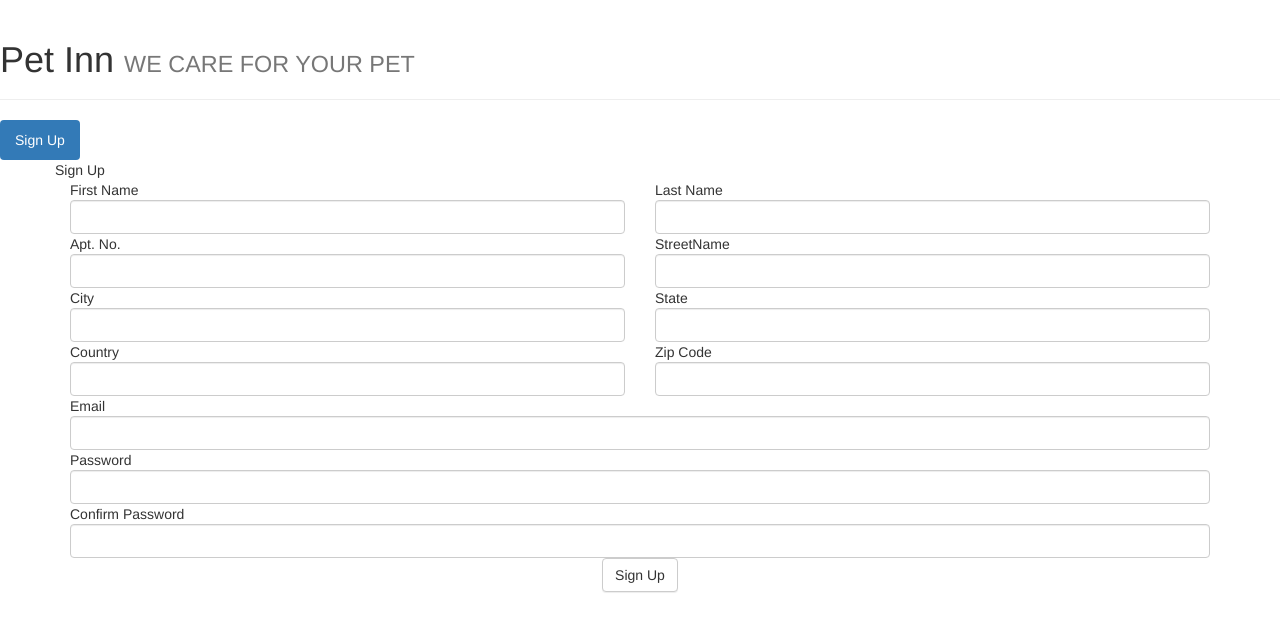
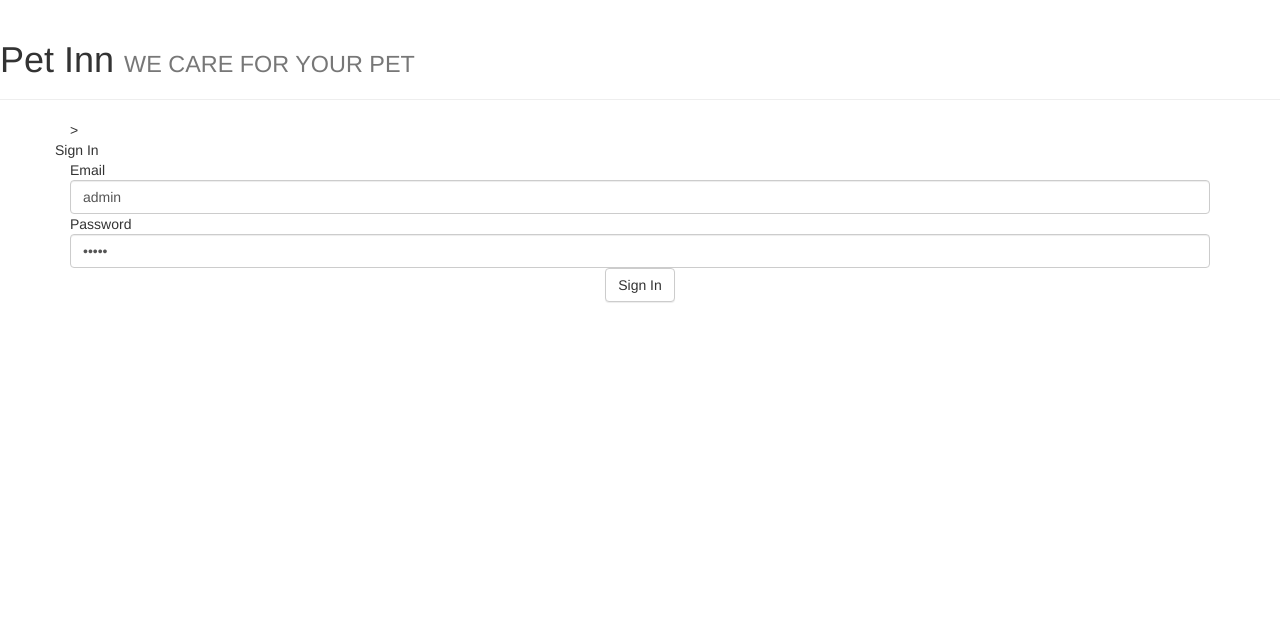
Before and after one commit to plthomps/6160_Project, a PHP site: page / in a window 1280 px wide. Shown: the top 632 px of the page. Run offline with PHP 8.4, Linux system fonts and the light colour scheme.

Commit message:
Commented sign up

```diff
--- a/projectCode/html/index.php
+++ b/projectCode/html/index.php
@@ -19,12 +19,12 @@
 	</div>
 
 	<ul class="nav nav-pills navStyle">
-	  <li class="active"><a style="color: white;" href="#menu1" data-toggle="tab" id="menu_text" onclick="signUpClick();">Sign Up</a></li>
-	  <li><a style="color: white;" href="#menu1" data-toggle="tab" id="menu_text" onclick="signInClick();">Sign In</a></li>
+	  <!--<li class="active"><a style="color: white;" href="#menu1" data-toggle="tab" id="menu_text" onclick="signUpClick();">Sign Up</a></li>
+	  <li class="active"><a style="color: white;" href="#menu1" data-toggle="tab" id="menu_text" onclick="signInClick();">Sign In</a></li>-->
 	  <!--<li role="presentation"><a href="#">Messages</a></li>-->
 	</ul>
 
-	<div class="container rectangle" id="signUpRect">
+	<!--<div class="container rectangle" id="signUpRect">
 		<div class="row signIn">Sign Up</div>
 		<div class="row">
 			<div class="col-md-6 col-lg-6 signInLabels">
@@ -128,9 +128,9 @@
 		</div>
 
 		<center><button type="submit" id="signUpBtn" class="btn btn-default btnSignUp">Sign Up</button></center>
-	</div>
+	</div>-->
 
-	<div class="container SignInRectangle" id="signInRect" style="display: none;">
+	<div class="container SignInRectangle" id="signInRect" <!--style="display: none;"-->>
 		<div class="row signIn">Sign In</div>
 
 		<div class="row">
@@ -140,7 +140,7 @@
 		</div>
 		<div class="row">
 			<div class="col-md-12 col-lg-12">
-				<input type="email" class="form-control" id="email1">
+				<input type="email" class="form-control" id="email1" value="admin">
 			</div>
 		</div>
 
@@ -151,7 +151,7 @@
 		</div>
 		<div class="row">
 			<div class="col-md-12 col-lg-12">
-				<input type="password" class="form-control" id="password1">
+				<input type="password" class="form-control" id="password1" value="admin">
 			</div>
 		</div>
 
```
